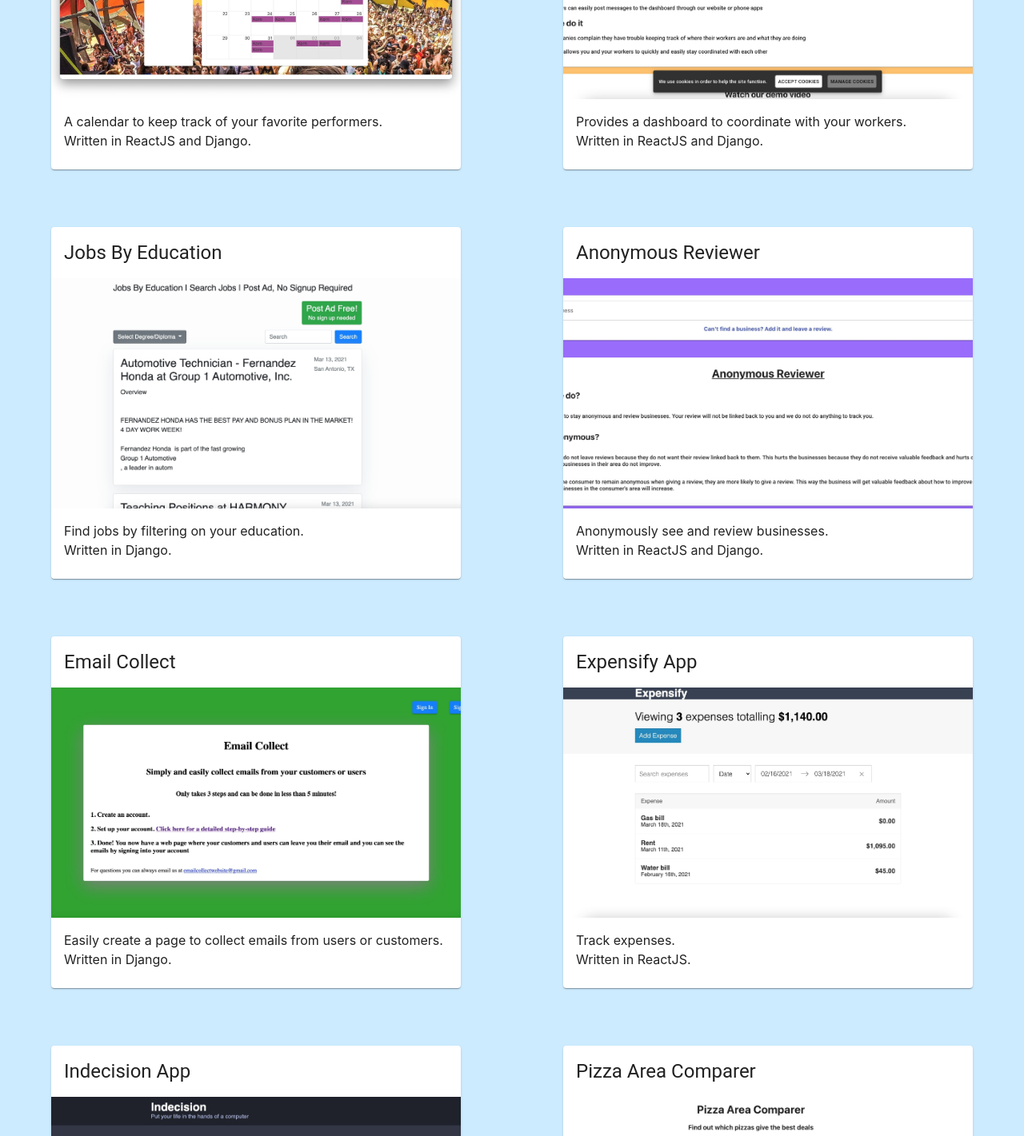
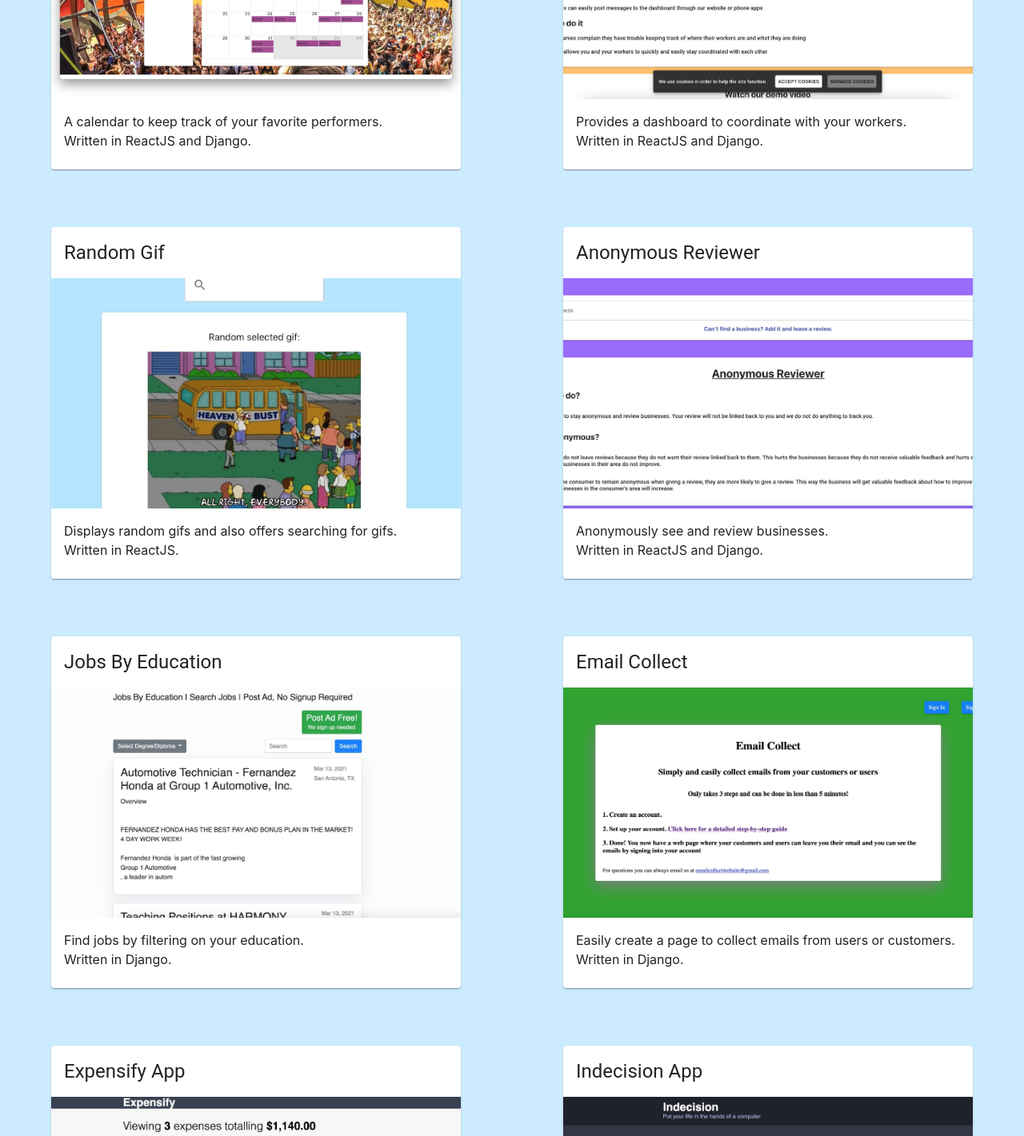
Before and after one commit to SheaMeyers/SheaMeyers.github.io, a React (Create React App) app: page / in a window 1280 px wide. Shown: the part 1046-2467 px from the top of the page at 80% size. Built offline with nearby package versions, Linux system fonts and the light colour scheme.

Commit message:
Add random gif app to website

```diff
--- a/src/Home.tsx
+++ b/src/Home.tsx
@@ -14,6 +14,7 @@ import sgcPhoto from './sgcPhoto.jpg';
 import salaryPhoto from './salaryPhoto.jpg';
 import pizzaPhoto from './pizzaPhoto.jpg';
 import dateDiff from './dateDiff.jpg';
+import randomGif from './randomGif.jpg';
 import indecisionPhoto from './indecisionPhoto.jpg';
 import expensifyPhoto from './expensifyPhoto.jpg';
 import './Home.css';
@@ -89,19 +90,19 @@ const Home: React.FC = () => {
                             </CardContent>
                         </Card>
                     </a>
-                    <a href="https://job-education-app.herokuapp.com/" target="_blank" rel="noopener noreferrer">
+                    <a href="https://random-gif.sheameyers.com/" target="_blank" rel="noopener noreferrer">
                         <Card className={classes.root}>
                             <CardHeader
-                                title="Jobs By Education"
+                                title="Random Gif"
                             />
                             <CardMedia
                                 className={classes.media}
-                                image={jbePhoto}
-                                title="Jobs By Education"
+                                image={randomGif}
+                                title="Random Gif"
                             />
                             <CardContent>
-                                Find jobs by filtering on your education.<br/>
-                                Written in Django.
+                                Displays random gifs and also offers searching for gifs.<br/>
+                                Written in ReactJS.
                             </CardContent>
                         </Card>
                     </a>
@@ -118,6 +119,22 @@ const Home: React.FC = () => {
                             <CardContent>
                                 Anonymously see and review businesses.<br/>
                                 Written in ReactJS and Django.
+                            </CardContent>
+                        </Card>
+                    </a>
+                    <a href="https://job-education-app.herokuapp.com/" target="_blank" rel="noopener noreferrer">
+                        <Card className={classes.root}>
+                            <CardHeader
+                                title="Jobs By Education"
+                            />
+                            <CardMedia
+                                className={classes.media}
+                                image={jbePhoto}
+                                title="Jobs By Education"
+                            />
+                            <CardContent>
+                                Find jobs by filtering on your education.<br/>
+                                Written in Django.
                             </CardContent>
                         </Card>
                     </a>
```
Also changed, not shown: src/randomGif.jpg (added).
